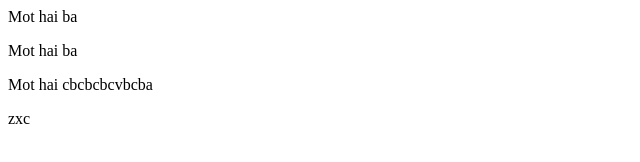
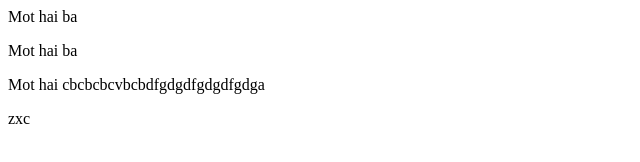
Before and after one commit to phapscac/Phap, a plain HTML site: page index.html in a window 1280 px wide. Shown: the whole page, without its empty margins (0-640 px from the left). Drawn offline with Linux system fonts and the light colour scheme.

Commit message:
Update index.html

```diff
--- a/index.html
+++ b/index.html
@@ -1,4 +1,4 @@
 <p>Mot hai ba </p>
 
 <p>Mot hai ba </p>
-<p>Mot hai cbcbcbcvbcba </p>zxc
+<p>Mot hai cbcbcbcvbcbdfgdgdfgdgdfgdga </p>zxc
```
